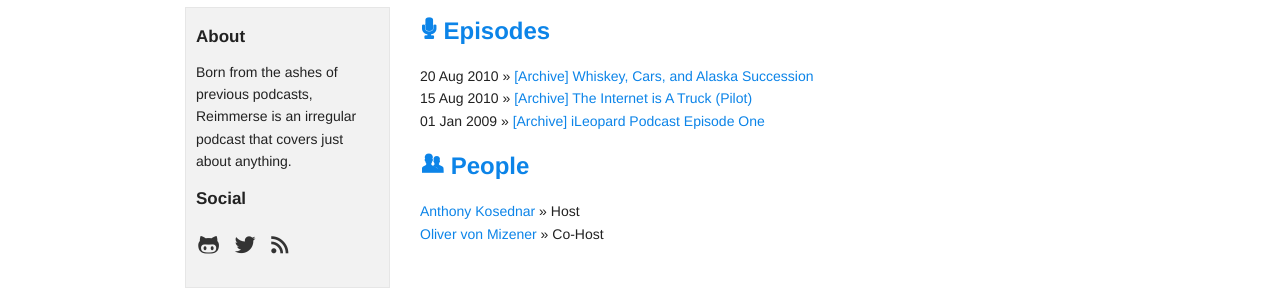
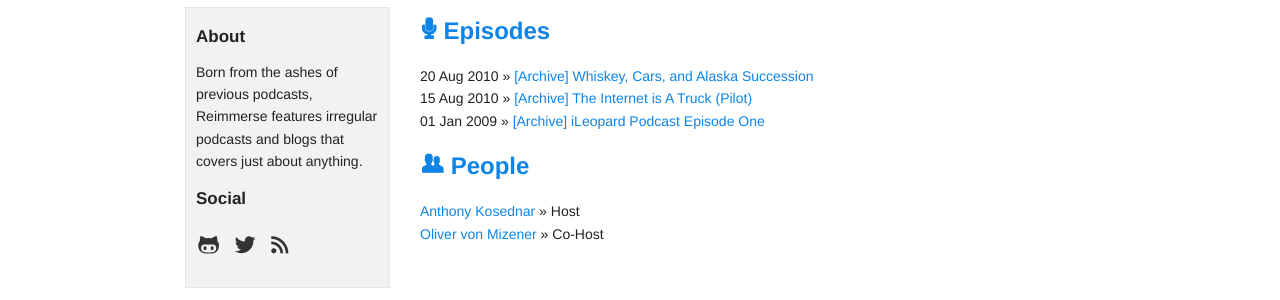
Before and after one commit to akosednar/reimmer.se, a Jekyll site: the page built from index.html, in a window 1280 px wide. Shown: the part 150-450 px from the top of the page. Built offline with Jekyll 4.4.1, drawn with Linux system fonts in a browser that asks for light colours.

Commit message:
Updated description

```diff
--- a/_layouts/default.html
+++ b/_layouts/default.html
@@ -46,7 +46,7 @@
 	<div class="three columns">
       <div class="panel description">
       	<h5>About</h5>
-      	<p>Born from the ashes of previous podcasts, Reimmerse is an irregular podcast that covers just about anything.</p>
+      	<p>Born from the ashes of previous podcasts, Reimmerse features irregular podcasts and blogs that covers just about anything.</p>
         <h5>Social</h5>
         <span class="social"><a href="https://github.com/akosednar/">&#62208;</a> <a href="https://twitter.com/akosednar">&#62217;</a></span><span class="sicon"> <a href="http://reimmer.se/atom.xml">&#59194;</a></span>
       </div>
```
